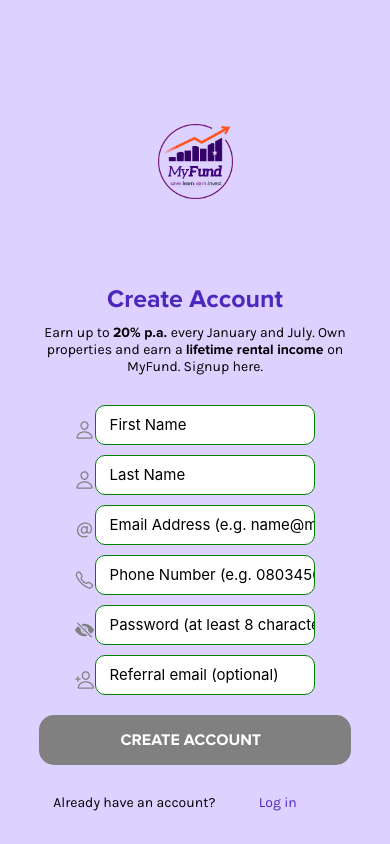
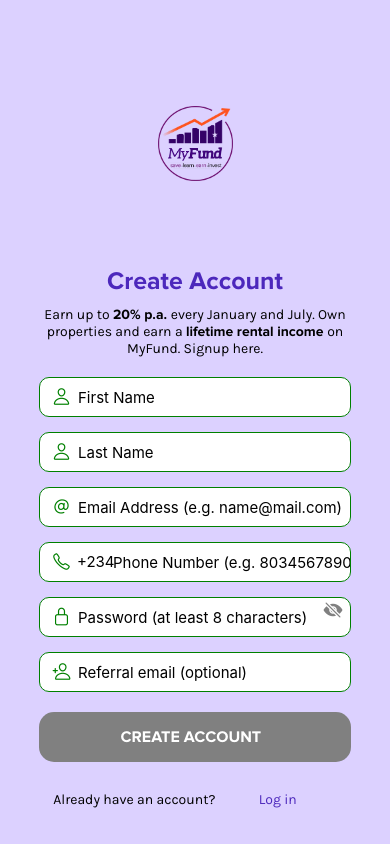
Before and after one commit to tolulopeahmed/MyFundApp, a React Native app: screen /CreateAccount in a window 390 px wide. Built offline with nearby package versions, Linux system fonts and the light colour scheme.

Commit message:
Updated signup and login pages with Buy Property

```diff
--- a/screens/login/CreateAccount.js
+++ b/screens/login/CreateAccount.js
@@ -158,9 +158,14 @@
             <Text style={styles.header}>Create Account</Text>
             <Text style={styles.subText}>Earn up to <Text style={{fontFamily: 'proxima'}}>20% p.a. </Text>every January and July. Own properties and earn a <Text style={{fontFamily: 'proxima'}}>lifetime rental income </Text>on MyFund. Signup here.</Text>
           </View>
+
+
+
+          <View style={styles.fieldContainer2}>
+              <View style={styles.iconContainer}>
+          <Ionicons  name="person-outline" size={19} color="green"  zIndex={-1} />
+        </View>
             <View style={styles.inputContainer}>
-            <View style={styles.inputWrapper}>
-              <Ionicons name='person-outline' marginBottom={8} size={20} color="grey" padding={8} />
         <TextInput
               style={[styles.input, !validFirstName && styles.invalidInput]}
               placeholder="First Name"
@@ -171,10 +176,14 @@
               }}
                 />
             </View>
+            </View>
 
 
-            <View style={styles.inputWrapper}>
-              <Ionicons name='person-outline' marginBottom={8} size={20} color="grey" padding={8} />
+            <View style={styles.fieldContainer2}>
+            <View style={styles.iconContainer}>
+          <Ionicons  name="person-outline" size={19} color="green"  zIndex={-1} />
+        </View>
+        <View style={styles.inputContainer}>
         <TextInput
               style={[styles.input, !validLastName && styles.invalidInput]}
               placeholder="Last Name"
@@ -185,9 +194,14 @@
               }}
                 />
             </View>
+            </View>
 
-            <View style={styles.inputWrapper}>
-              <Ionicons name='at-outline' marginBottom={8} size={20} color="grey" padding={8} />
+
+            <View style={styles.fieldContainer2}>
+            <View style={styles.iconContainer}>
+          <Ionicons  name="at-outline" size={19} color="green"  zIndex={-1} />
+        </View>
+        <View style={styles.inputContainer}>
         <TextInput
               style={[styles.input, !validEmail && styles.invalidInput]}
               placeholder="Email Address (e.g. name@mail.com)"
@@ -199,13 +213,20 @@
               }}
                 />
             </View>
+            </View>
 
 
-            <View style={styles.inputWrapper}>
-            <Ionicons name='call-outline' marginBottom={8} size={20} color="grey" padding={8} />
+            <View style={styles.fieldContainer2}>
+            <View style={styles.iconContainer}>
+          <Ionicons  name="call-outline" size={19} color="green"  zIndex={-1} />
+        </View>
+        <View style={styles.iconContainer}>
+        <Text style={styles.subText2}>+234</Text>
+        </View>
+        <View style={styles.inputContainer}>
                     <TextInput
-              style={[styles.input, !validPhoneNumber && styles.invalidInput]}
-              placeholder="Phone Number (e.g. 08034567890)"
+              style={[styles.input2, !validPhoneNumber && styles.invalidInput]}
+              placeholder="Phone Number (e.g. 8034567890)"
               keyboardType="phone-pad"
               value={phoneNumber}
               onChangeText={(text) => {
@@ -215,13 +236,20 @@
               prefix="+234"
             />
           </View>
+          </View>
 
 
 
-            <View style={styles.inputWrapper}>
+          <View style={styles.fieldContainer2}>
+          <View style={styles.iconContainer}>
+          <Ionicons  name="lock-closed-outline" size={19} color="green"  zIndex={-1} />
+        </View>
+        <View style={styles.inputContainer}>
+        <View style={styles.iconContainer2}>
               <TouchableOpacity style={styles.eyeIcon} onPress={togglePasswordVisibility}>
-                <Ionicons name={isPasswordVisible ? 'eye' : 'eye-off'} size={20} color="grey" marginBottom={8} padding={8} />
+                <Ionicons name={isPasswordVisible ? 'eye' : 'eye-off'} size={20} color="grey" marginBottom={8} padding={8}  />
               </TouchableOpacity>
+              </View>
               <TextInput
                 style={[styles.input, !validPassword && styles.invalidInput]}
                 placeholder="Password (at least 8 characters)"
@@ -234,13 +262,17 @@
             }}
               />
             </View>
+            </View>
 
 
 
 
 
-            <View style={styles.inputWrapper}>
-              <Ionicons name='person-add-outline' marginBottom={9} size={20} color="grey" padding={8} />
+            <View style={styles.fieldContainer2}>
+            <View style={styles.iconContainer}>
+          <Ionicons  name="person-add-outline" size={19} color="green"  zIndex={-1} />
+        </View>
+              <View style={styles.inputContainer}>
               <TextInput
                   style={styles.input}
                   placeholder="Referral email (optional)"
@@ -348,6 +380,7 @@
   },
   textContainer: {
     marginTop: 15,
+    marginBottom: 15,
     alignItems: 'center',
     justifyContent: 'center',
   },
@@ -364,12 +397,51 @@
     marginHorizontal: 40,
     marginTop: 10,
   },
+
+  subText2: {
+    fontSize: 15,
+    color: 'black',
+    textAlign: 'center',
+    marginHorizontal: 25,
+    marginTop: 0.5,
+  },
+
   inputContainer: {
-    marginTop: 30,
-    width: '90%',
+    marginTop: 25,
+    width: '100%',
     alignItems: 'center',
     justifyContent: 'center',
   },
+
+
+
+  fieldContainer2: {
+    alignSelf: 'center',
+    alignItems: 'center',
+    alignContents: 'center',
+    width: '100%',
+    marginTop: -20,
+  },
+
+  iconContainer: {
+    position: 'absolute', // Use absolute positioning
+    left: 10, // Adjust the left position as needed
+    top: '63%',
+    marginLeft: 42,
+    marginTop: -1,
+    zIndex: 1,
+    transform: [{ translateY: -12 }],
+  },
+
+  iconContainer2: {
+    position: 'absolute', // Use absolute positioning
+    right: 47, // Adjust the left position as needed
+    top: '63%',
+    marginTop: -18,
+    zIndex: 1,
+    transform: [{ translateY: -12 }],
+  },
+
   input: {
     fontSize: 15,
     height: 40,
@@ -377,9 +449,21 @@
     backgroundColor: 'white',
     borderRadius: 10,
     marginBottom: 10,
-    paddingLeft: 14,
+    paddingLeft: 38,
     borderWidth: 1,
-    borderColor: 'green'
+    borderColor: 'green',
+  },
+
+  input2: {
+    fontSize: 15,
+    height: 40,
+    width: '80%',
+    backgroundColor: 'white',
+    borderRadius: 10,
+    marginBottom: 10,
+    paddingLeft: 73,
+    borderWidth: 1,
+    borderColor: 'green',
   },
 
   invalidInput: {
@@ -420,6 +504,8 @@
     color: 'black',
     textAlign: 'center',
     marginTop: 20,
+    marginBottom: 20,
+
   },
   loginText: {
     fontSize: 14,
--- a/screens/login/Login.js
+++ b/screens/login/Login.js
@@ -161,8 +161,12 @@
         </View>
 
 
+        <View style={styles.fieldContainer2}>
+        <View style={styles.iconContainer}>
+          <Ionicons  name="person-outline" size={20} color="green"  zIndex={-1} />
+        </View>
         <View style={styles.inputContainer}>
-          <TextInput
+           <TextInput
           style={[styles.input, !validEmail && styles.invalidInput]}
           placeholder="Email Address"
           value={email}
@@ -172,8 +176,14 @@
           }}
           onBlur={() => setIsFormTouched(true)}
         />
+        </View>
+        </View>
 
 
+        <View style={styles.fieldContainer2}>
+        <View style={styles.iconContainer}>
+          <Ionicons  name="lock-closed-outline" size={20} color="green"  zIndex={-1} marginTop={-3} />
+        </View>
         <View style={styles.passwordInputContainer}>
           <TextInput
           style={[styles.passwordInput, !validPassword && styles.invalidInput]}
@@ -188,16 +198,17 @@
           ref={passwordInputRef} // Set the ref for the password input
 
         />
-
             <TouchableOpacity style={styles.passwordToggle} onPress={togglePasswordVisibility}>
               <Ionicons
-                name={showPassword ? 'eye-outline' : 'eye-off-outline'}
+                name={showPassword ? 'eye' : 'eye-off'}
                 size={20}
                 color="grey"
               />
             </TouchableOpacity>
+            </View>
+          </View>
 
-          </View>
+
 
           <View>
             <TouchableOpacity onPress={() => navigation.navigate('ForgotPassword')}>
@@ -243,7 +254,6 @@
               New to MyFund? <Text style={styles.createAccount}>Create Free Account</Text>
             </Text>
           </TouchableOpacity>
-        </View>
 
         {/* add a divider line */}
         {/* <View style={styles.divider} />
@@ -332,35 +342,58 @@
     marginBottom: 15,
 
   },
+
+  fieldContainer2: {
+    alignSelf: 'center',
+    alignItems: 'center',
+    alignContents: 'center',
+    width: '85%',
+  },
+
   inputContainer: {
     marginTop: 25,
-    width: '90%',
+    width: '95%',
     alignItems: 'center',
     justifyContent: 'center',
   },
+
   input: {
     fontSize: 17,
     height: 45,
-    width: '80%',
+    width: '100%',
     backgroundColor: 'white',
     borderRadius: 10,
     marginBottom: 15,
-    paddingLeft: 15,
+    paddingLeft: 40,
     paddingRight: 5,
     borderWidth: 1,
-    borderColor: 'green'
+    borderColor: 'green',
+
+  },
+  passwordInputContainer: {
+    position: 'relative',
+    flexDirection: 'row',
+    alignSelf: 'center',
+    alignItems: 'center',
+    alignContents: 'center',
+    width: '95%',
   },
 
   invalidInput: {
     borderColor: 'red',
   },
 
-  passwordInputContainer: {
-    position: 'relative',
-    flexDirection: 'row',
-    alignItems: 'center',
-    width: '80%',
+  iconContainer: {
+    position: 'absolute', // Use absolute positioning
+    left: 10, // Adjust the left position as needed
+    top: '63%',
+    marginLeft: 12,
+    marginTop: -5,
+    zIndex: 1,
+    transform: [{ translateY: -12 }],
   },
+
+
   passwordInput: {
     flex: 1,
     fontSize: 17,
@@ -371,19 +404,21 @@
     paddingLeft: 15,
     paddingRight: 40,
     borderWidth: 1,
-    borderColor: 'green'
+    borderColor: 'green',
+    paddingLeft: 40,
+
   },
   passwordToggle: {
     position: 'absolute',
-    right: 10,
-    top: 14,
+    right: 12,
+    top: 12,
   },
   forgotPasswordText: {
-    fontSize: 13,
+    fontSize: 12,
     fontFamily: 'karla',
     color: '#4C28BC',
     alignSelf: 'flex-end',
-    marginLeft: '50%',
+    marginLeft: '56%',
     marginBottom: 1,
   },
   loginButtonContainer: {
@@ -440,7 +475,7 @@
     color: 'black',
     textAlign: 'center',
     marginHorizontal: 5,
-    marginTop: 5,
+    marginBottom: 5,
     letterSpacing: -0.2,
   },
   createAccount: {
--- a/screens/menu/AddBankModal.js
+++ b/screens/menu/AddBankModal.js
@@ -8,6 +8,7 @@
 import { useSelector, useDispatch } from 'react-redux';
 import { addBankAccount } from '../../ReduxActions';
 import LoadingModal from '../components/LoadingModal';
+import { MaterialIcons } from '@expo/vector-icons';
 
 const bankOptions = [
     { id: 1, name: 'Access Bank', code: '044' },
@@ -125,13 +126,13 @@
             console.log('Resolved Account Name:', response.data.data.account_name); // Log the resolved account name
             setIsAccountNameResolved(true);
           } else {
-            setResolvedAccountName(''); // Reset resolved account name
+            setResolvedAccountName('Account not found. Try again.');
             setIsAccountNameResolved(false);
           }
         } catch (error) {
           console.error('Error fetching account name:', error);
           setIsAccountNameResolved(false);
-          setResolvedAccountName(''); // Reset resolved account name
+          setResolvedAccountName('Account not found. Try again.');
           console.log('Error response:', error.response.data);
         } finally {
           setIsLoading(false);
@@ -317,6 +318,9 @@
 <View style={styles.fieldContainer2}>
   <Text style={styles.labelText}>Bank Account Number</Text>
   <View style={styles.inputContainer}>
+  <View style={styles.iconContainer}>
+          <MaterialIcons  name="account-balance" size={28} color="grey"  zIndex={-1} />
+    </View>
     <TextInput
       style={styles.amountInput}
       placeholder="1234567890"
@@ -453,11 +457,22 @@
     width: '85%',
   },
 
+  iconContainer: {
+    position: 'absolute', // Use absolute positioning
+    left: 10, // Adjust the left position as needed
+    top: '50%', // Center vertically
+    marginLeft: 3,
+    marginTop: -10,
+    zIndex: 1,
+    transform: [{ translateY: -12 }], // Adjust translateY to vertically center the icon
+  },
+
   amountInput: {
     color: 'black',
     fontFamily: 'ProductSans',
     backgroundColor: '#fff',
     height: 50,
+    paddingLeft: 50,
     width: '100%',
     padding: 10,
     fontSize: 17,
--- a/screens/menu/AddCardModal.js
+++ b/screens/menu/AddCardModal.js
@@ -343,6 +343,9 @@
 
   <View style={styles.fieldContainer2}>
     <Text style={styles.labelText2}>Card Number</Text>
+    <View style={styles.iconContainer}>
+          <Ionicons  name="card" size={28} color="grey"  zIndex={-1} />
+    </View>
     <View style={styles.inputContainer}>
       <TextInput
         style={styles.amountInput}
@@ -526,6 +529,16 @@
   textAlign: 'left',
 },
 
+iconContainer: {
+  position: 'absolute', // Use absolute positioning
+  left: 10, // Adjust the left position as needed
+  top: '50%', // Center vertically
+  marginLeft: 3,
+  marginTop: 10,
+  zIndex: 1,
+  transform: [{ translateY: -12 }], // Adjust translateY to vertically center the icon
+},
+
 fieldContainer2: {
   alignSelf: 'center',
   width: '85%',
@@ -540,6 +553,7 @@
   color: 'black',
   fontFamily: 'ProductSans',
   backgroundColor: '#fff',
+  paddingLeft: 50,
   height: 50,
   padding: 10,
   marginTop: 1,
--- a/screens/menu/AutoSaveModal.js
+++ b/screens/menu/AutoSaveModal.js
@@ -211,6 +211,7 @@
     visible={autoSaveModalVisible}
     onRequestClose={() => setAutoSaveModalVisible(false)}
     >
+
 <TouchableOpacity
   style={styles.modalContainer}
   activeOpacity={1}
@@ -311,10 +312,6 @@
                       </Text>
                       </TouchableOpacity>
                     ) : (
-
-
-
-
 
                       <View style={styles.inputContainer}>
                       <View style={styles.iconContainer}>
--- a/screens/menu/Home.js
+++ b/screens/menu/Home.js
@@ -51,6 +51,7 @@
     "Property": "home-outline",
     "Referral Reward (Pending)": "ellipsis-horizontal-circle-outline",
     "Referral Reward (Confirmed)": "checkmark-circle",
+    "FUNAAB": "home-outline",
   };
 
 
@@ -485,11 +486,11 @@
 
 <View style={styles.transactionsContainer}>
   {userTransactions.some((transaction) =>
-    ["QuickSave", "AutoSave", "Referral Reward (Confirmed)", "Referral Reward (Pending)", "Card Successful", "QuickInvest", "AutoInvest", "Withdrawal (Savings > Investment)", "Withdrawal (Investment > Savings)", "Withdrawal (Wallet > Savings)", "Withdrawal (Wallet > Investment)", "Withdrawal (Savings > Bank)", "Withdrawal (Investment > Bank)", "Withdrawal (Wallet > Bank)"].includes(transaction.description)
+    ["QuickSave", "AutoSave", "FUNAAB","Referral Reward (Confirmed)", "Referral Reward (Pending)", "Card Successful", "QuickInvest", "AutoInvest", "Withdrawal (Savings > Investment)", "Withdrawal (Investment > Savings)", "Withdrawal (Wallet > Savings)", "Withdrawal (Wallet > Investment)", "Withdrawal (Savings > Bank)", "Withdrawal (Investment > Bank)", "Withdrawal (Wallet > Bank)"].includes(transaction.description)
   ) ? (
     userTransactions
       .filter((transaction) =>
-        ["QuickSave", "AutoSave", "Referral Reward (Confirmed)","Referral Reward (Pending)","Card Successful", "QuickInvest", "AutoInvest", "Withdrawal (Savings > Investment)", "Withdrawal (Investment > Savings)", "Withdrawal (Wallet > Savings)", "Withdrawal (Wallet > Investment)", "Withdrawal (Savings > Bank)", "Withdrawal (Investment > Bank)", "Withdrawal (Wallet > Bank)"].includes(transaction.description)
+        ["QuickSave", "AutoSave",  "FUNAAB","Referral Reward (Confirmed)","Referral Reward (Pending)","Card Successful", "QuickInvest", "AutoInvest", "Withdrawal (Savings > Investment)", "Withdrawal (Investment > Savings)", "Withdrawal (Wallet > Savings)", "Withdrawal (Wallet > Investment)", "Withdrawal (Savings > Bank)", "Withdrawal (Investment > Bank)", "Withdrawal (Wallet > Bank)"].includes(transaction.description)
       )
       .slice(0, 5)
       .map((transaction, index) => (
--- a/screens/menu/Profile.js
+++ b/screens/menu/Profile.js
@@ -286,7 +286,7 @@
   <Text style={styles.infoText}>Full Name</Text>
 <Text style={styles.infoText2}>{userInfo.firstName} {userInfo.lastName}</Text>
 <Text style={styles.infoText}>Mobile Number</Text>
-<Text style={styles.infoText2}>{userInfo.mobileNumber}</Text>
+<Text style={styles.infoText2}>+234{userInfo.mobileNumber}</Text>
 <Text style={styles.infoText}>Email/Username</Text>
 <Text style={styles.infoText3}>{userInfo.email}</Text>
 <Text style={styles.infoText}>Points</Text>
```
Also changed, not shown: screens/components/FloatingLabelInput.js (added, +65 -0 lines), screens/menu/BuyPropertyModal.js (+28 -35 lines). Lines whose indentation alone changed are shown as unchanged.
